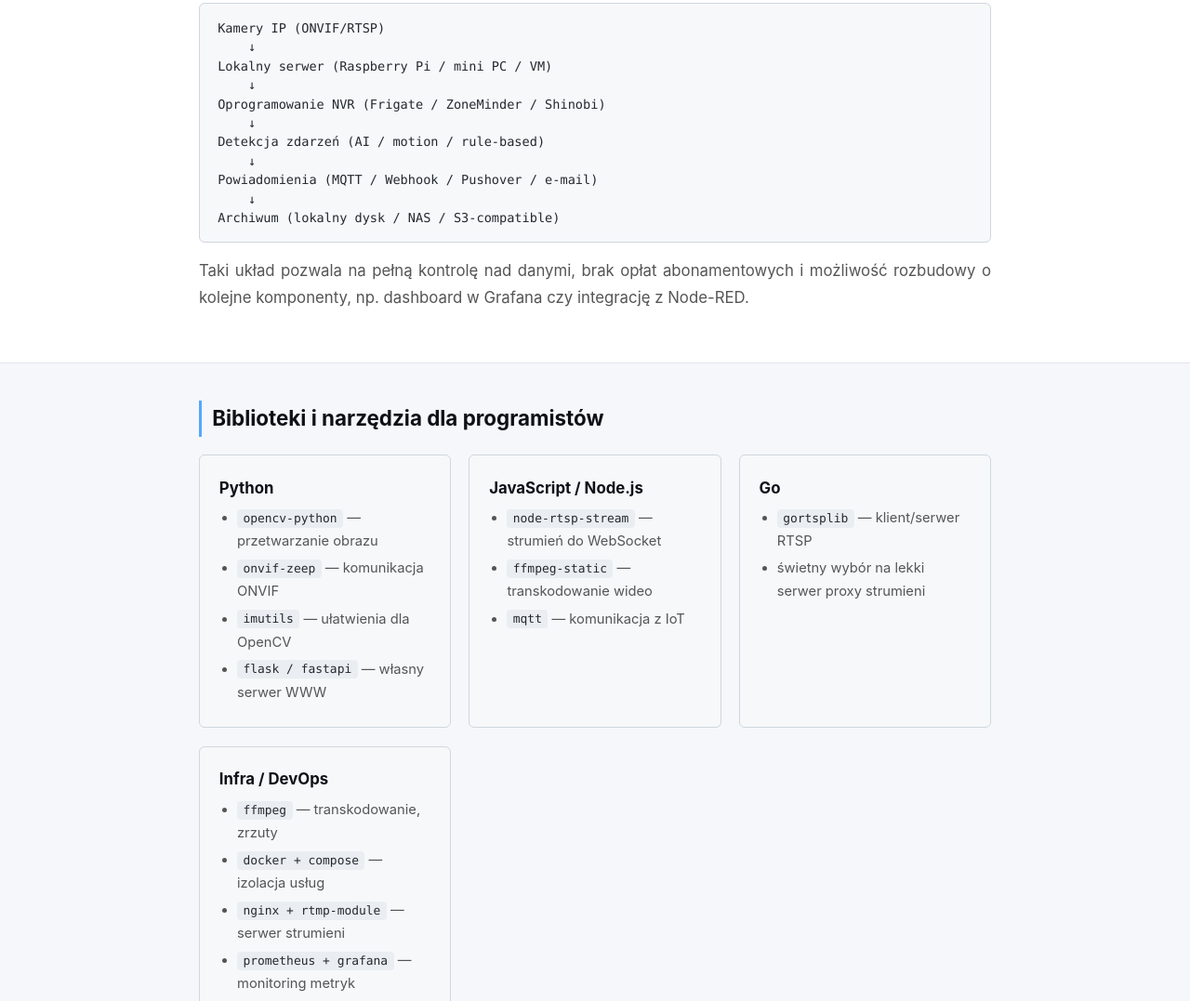
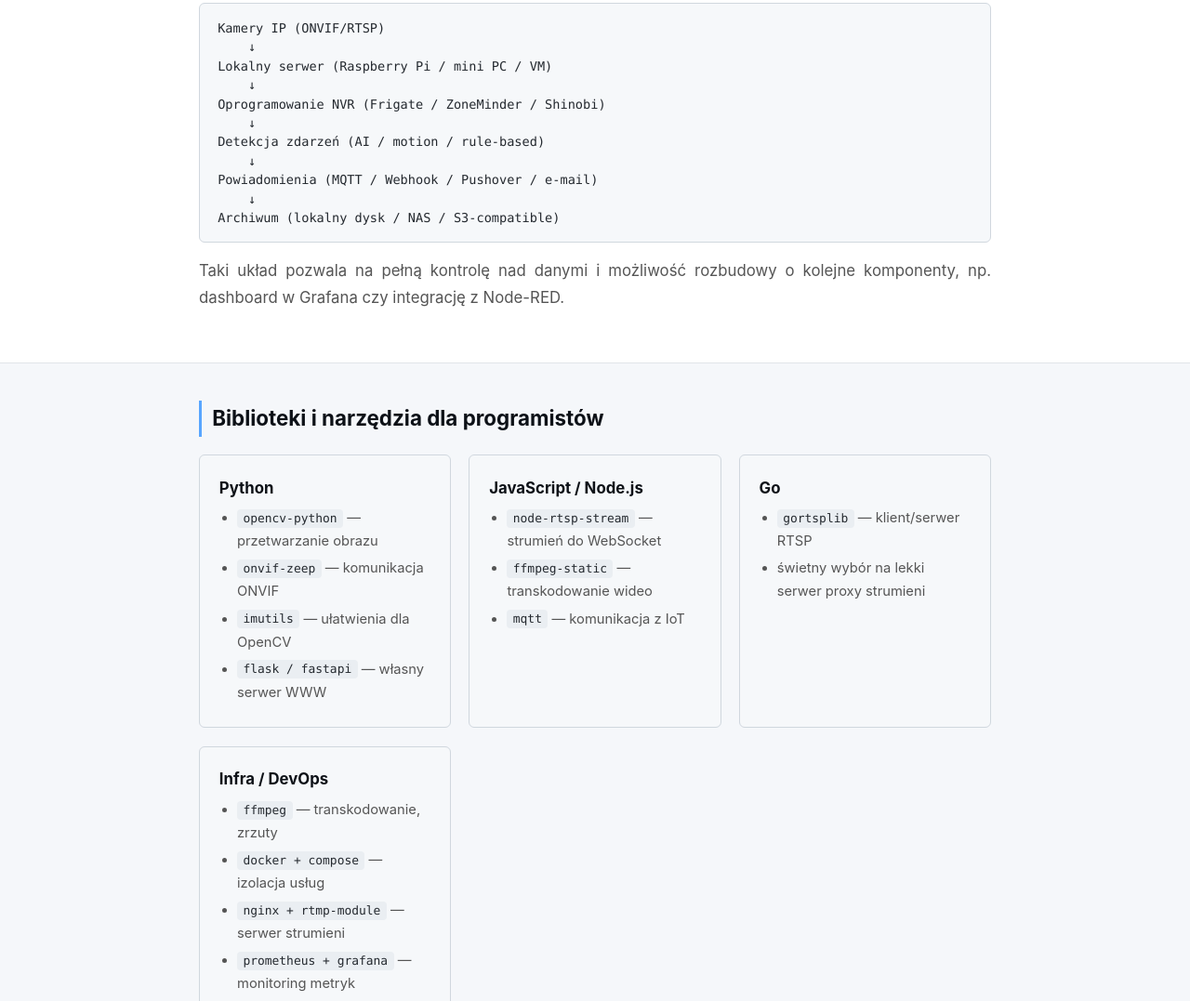
Before and after one commit to robalx/czwarta.eu, a plain HTML site: page index.html in a window 1280 px wide. Shown: the part 2433-3510 px from the top of the page at 93% size. Drawn offline with Linux system fonts and the light colour scheme.

Commit message:
Update index.html

```diff
--- a/index.html
+++ b/index.html
@@ -257,7 +257,7 @@ Powiadomienia (MQTT / Webhook / Pushover / e-mail)<br>
 Archiwum (lokalny dysk / NAS / S3-compatible)
         </div>
         <p class="lead">
-            Taki układ pozwala na pełną kontrolę nad danymi, brak opłat abonamentowych i możliwość rozbudowy o kolejne komponenty, np. dashboard w Grafana czy integrację z Node-RED.
+            Taki układ pozwala na pełną kontrolę nad danymi i możliwość rozbudowy o kolejne komponenty, np. dashboard w Grafana czy integrację z Node-RED.
         </p>
     </div>
 </section>
```
